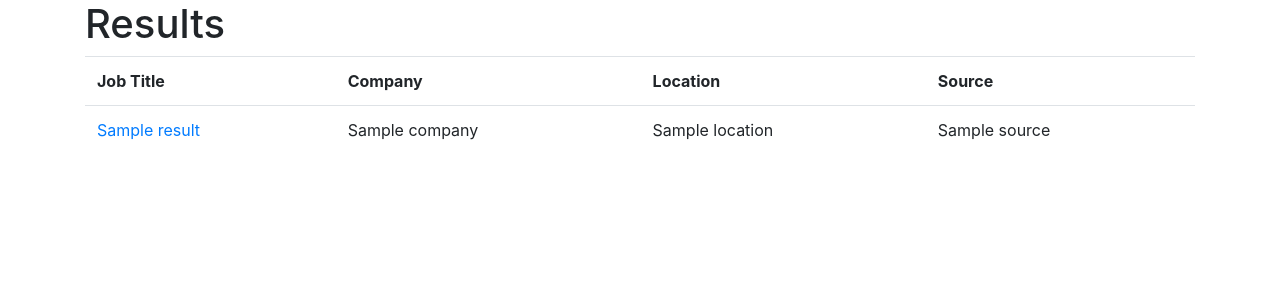
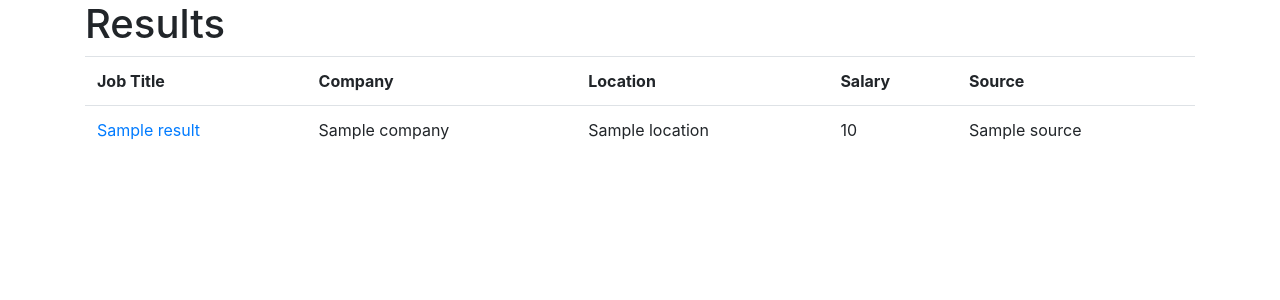
Before and after one commit to maxachis/ISR_Project, a Flask app: template templates/results.html in a window 1280 px wide. Shown: the part 56-356 px from the top of the page. Run offline with Flask 2, Linux system fonts and the light colour scheme; the template is opened without the code that fills it: most values are stand-ins (such as "Sample title", 1, 10 or a date in 2020); some libraries are stand-ins or nearby versions.

Commit message:
Add Salary to results

```diff
--- a/app.py
+++ b/app.py
@@ -46,6 +46,7 @@ def handle_data():
                 "Company": result['company'],
                 "Location": result['location'],
                 "Link": result["link"],
+                "Salary": result['salary'],
                 "Source": 'Indeed'
             })
 
@@ -59,6 +60,7 @@ def handle_data():
                 "Company": li_result['company'],
                 "Location": li_result['location'],
                 "Link": li_result["link"],
+                "Salary": result['salary'],
                 "Source": 'LinkedIn'
             })
     # If Simply Hired, run Simply Hired backend
@@ -71,6 +73,7 @@ def handle_data():
                 "Company": sh_result['company'],
                 "Location": sh_result['location'],
                 "Link": sh_result["link"],
+                "Salary": "",
                 "Source": 'Simply Hired'
             })
 
@@ -84,6 +87,7 @@ def handle_data():
                 "Company": fpj_result['company'],
                 "Location": fpj_result['location'],
                 "Link": fpj_result["link"],
+                "Salary": "",
                 "Source": 'Fake Python Jobs'
             })
     results = rank_by_title_and_location_similarity(jobTitle, jobLocation, results)
--- a/templates/results.html
+++ b/templates/results.html
@@ -6,12 +6,14 @@
     <th>Job Title</th>
     <th>Company</th>
     <th>Location</th>
+    <th>Salary</th>
     <th>Source</th>
     {% for result in results %}
         <tr>
             <td><a href="{{result["Link"]}}" >{{result["Job Title"]}}</a></td>
             <td>{{result["Company"]}}</td>
             <td>{{result["Location"]}}</td>
+            <td>{{result["Salary"]}}</td>
             <td>{{result["Source"]}}</td>
         </tr>
     {% endfor %}
```
